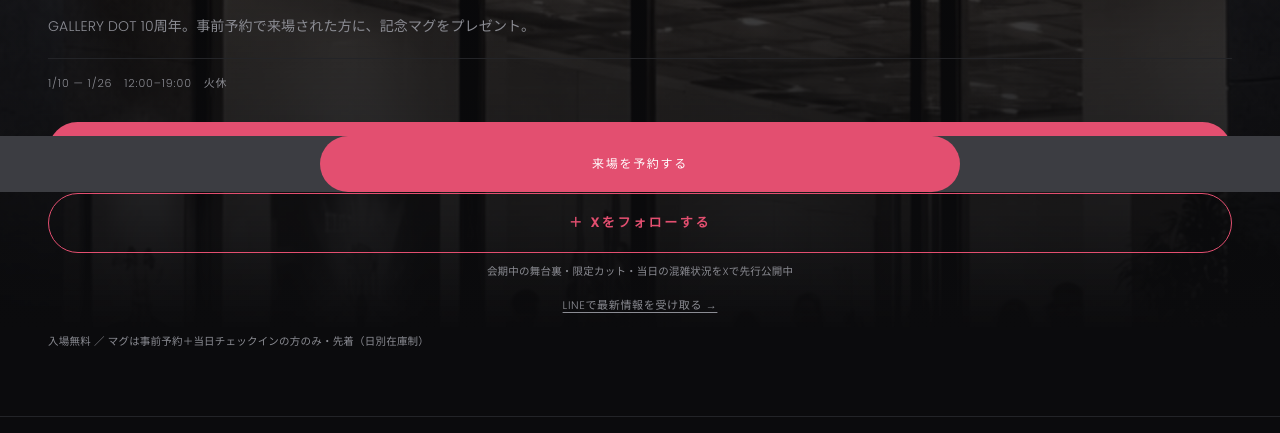
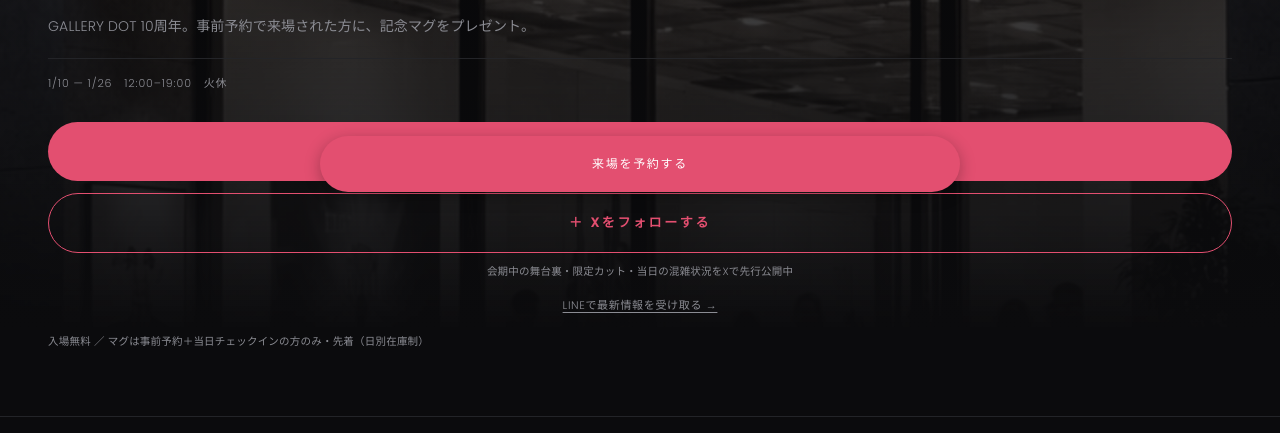
Before and after one commit to Rako-47/gallery-dot-lp, a plain HTML site: page index.html in a window 1280 px wide. Shown: the part 664-1097 px from the top of the page. Drawn offline with nearby package versions, Linux system fonts and the light colour scheme.

Commit message:
Add files via upload

```diff
--- a/css/style.css
+++ b/css/style.css
@@ -42,9 +42,9 @@ h2{font-family:var(--font-serif);font-weight:400;font-size:26px;line-height:1.55
 .lead{font-size:14px;color:var(--dim);margin:16px 0 4px;font-weight:300}
 
 /* ===================== 固定バー ===================== */
-.fixedbar{position:fixed;left:0;right:0;bottom:0;z-index:50;display:flex;align-items:stretch;gap:1px;background:#3c3d42;max-width:560px;width:100%;margin:0 auto;padding-bottom:env(safe-area-inset-bottom, 0px);box-sizing:border-box;transition:transform .2s ease}
+.fixedbar{position:fixed;left:0;right:0;bottom:0;z-index:50;display:flex;align-items:center;justify-content:center;gap:0;background:transparent;max-width:560px;width:100%;margin:0 auto;padding:0 16px calc(env(safe-area-inset-bottom, 0px) + 12px);box-sizing:border-box;transition:transform .2s ease}
 .fixedbar.is-hidden{transform:translateY(calc(100% + env(safe-area-inset-bottom, 0px)))}
-.fixedbar .fbtn{flex:1;min-width:0;min-height:48px;display:flex;align-items:center;justify-content:center;line-height:1.4;box-sizing:border-box;margin:0;padding:12px 8px;font-size:11px;letter-spacing:.08em}
+.fixedbar .fbtn{flex:1;min-width:0;min-height:48px;display:flex;align-items:center;justify-content:center;line-height:1.4;box-sizing:border-box;margin:0;padding:12px 8px;font-size:11px;letter-spacing:.08em;border-radius:999px;box-shadow:0 4px 16px rgba(0,0,0,.28)}
 .fixedbar .cta{background:var(--m)}
 .fixedbar .cta2.cx{background:var(--b);border:none;border-top:2px solid var(--m)}
 .fixedbar .fbtn-full{width:100%;min-height:48px;padding:12px 8px;font-size:13px;letter-spacing:.14em}
```
